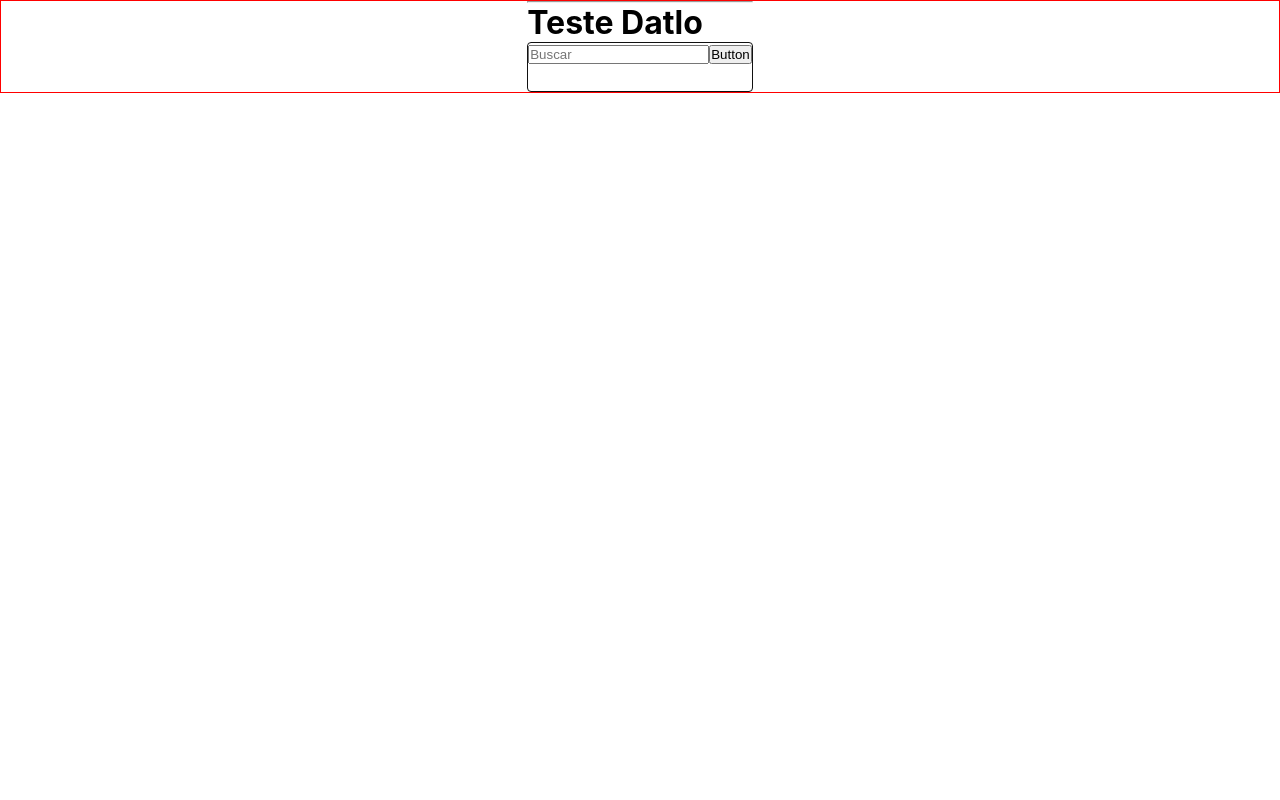
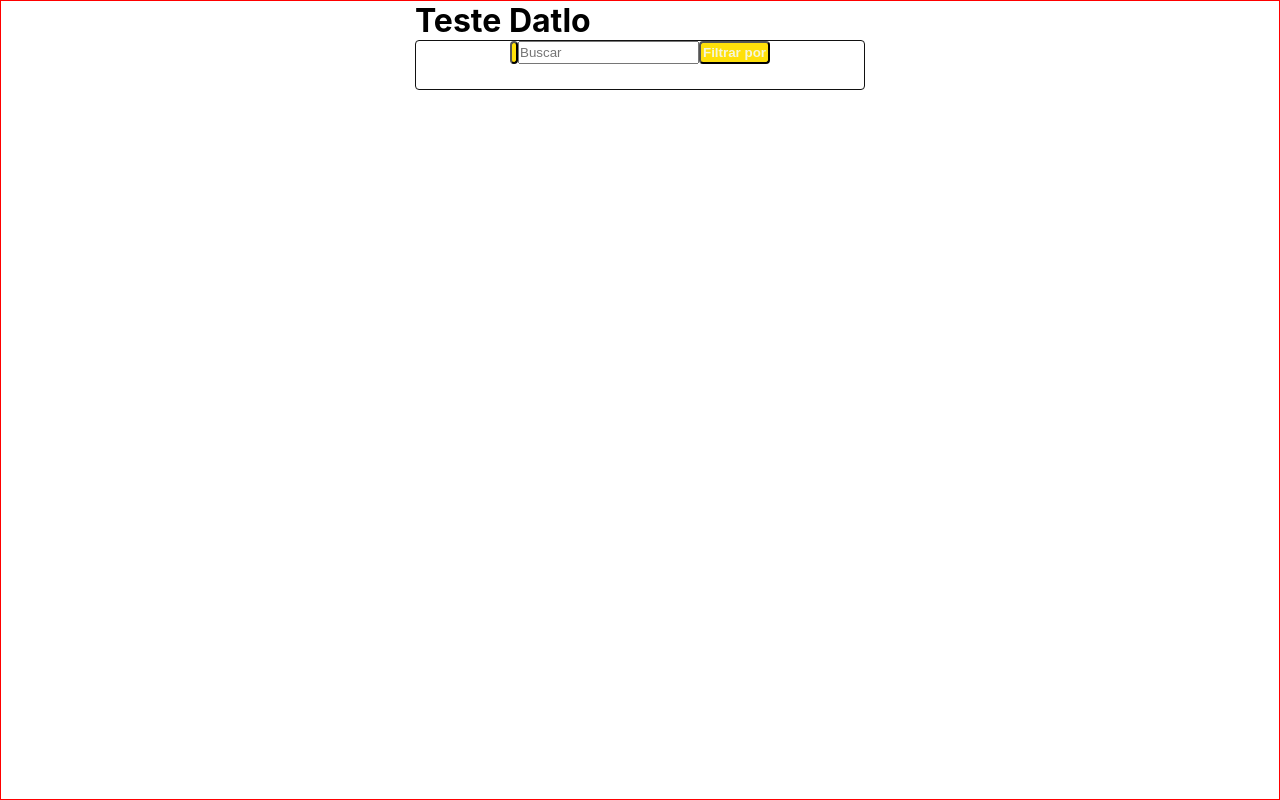
Before and after one commit to marcinhojazz/teste-nextjs, a Next.js app: page / in a window 1280 px wide. Built offline with nearby package versions, Linux system fonts and the light colour scheme.

Commit message:
update project test

```diff
--- a/src/components/Button.tsx
+++ b/src/components/Button.tsx
@@ -1,9 +1,16 @@
 import styles from '../styles/Layout.module.css'
 
-export default function Button() {
+interface ButtonProps {
+  nome: string
+  color: string
+  radius: string
+  onClick: () => void
+}
+
+export default function Button(props: ButtonProps) {
   return (
     <button className={styles.botao}>
-      Button
+      {props.children}
     </button>
   )
 }
--- a/src/components/SearchBox.tsx
+++ b/src/components/SearchBox.tsx
@@ -1,16 +1,21 @@
 import styles from '../styles/Layout.module.css'
 import Button from './Button'
+import { IconSearch } from './Icones'
 
 export default function SearchBox(props) {
   return (
     <div className={styles.searchbox}>
       <div className={styles.boxgrid}>
-        <div>
+        <div className={styles.inputicon}>
+          {IconSearch}
+          <Button color="" className={styles.icons}>
+            {
+
+            }
+          </Button>
           <input type="text" placeholder="Buscar" />
         </div>
-        <div>
-          <Button />
-        </div>
+        <Button color="red" >Filtrar por</Button>
       </div>
     </div>
   )
--- a/src/components/Titulo.tsx
+++ b/src/components/Titulo.tsx
@@ -2,7 +2,6 @@ export default function Titulo(props) {
   return (
     <div className="flex">
       <h1 className="">{props.children}</h1>
-      <hr className=""/>
     </div>
   )
 }
--- a/src/styles/Layout.module.css
+++ b/src/styles/Layout.module.css
@@ -1,11 +1,14 @@
 .container {
   border: 1px solid red;
+  width: 100%;
+  height: 100vh;
   display: flex;
   justify-content: center;
 }
 
 .searchbox {
-  max-width: 450px;
+  max-width: 312px;
+  min-width: 450px;
   border: 1px solid #111;
   border-radius: 4px;
   justify-content: center;
@@ -18,5 +21,23 @@
 }
 
 .botao {
-  /* display: flex; */
+  padding: 2px;
+  border-radius: 4px;
+  background-color: #FFE00A;
+  color: beige;
+  font-weight: bold;
 }
+
+.botao:hover {
+  background-color: #FFF5B4;
+  color: #666;
+  cursor: pointer;
+}
+
+.inputicon {
+  display: flex;
+}
+
+.icons {
+  width: 35px;
+}
```
